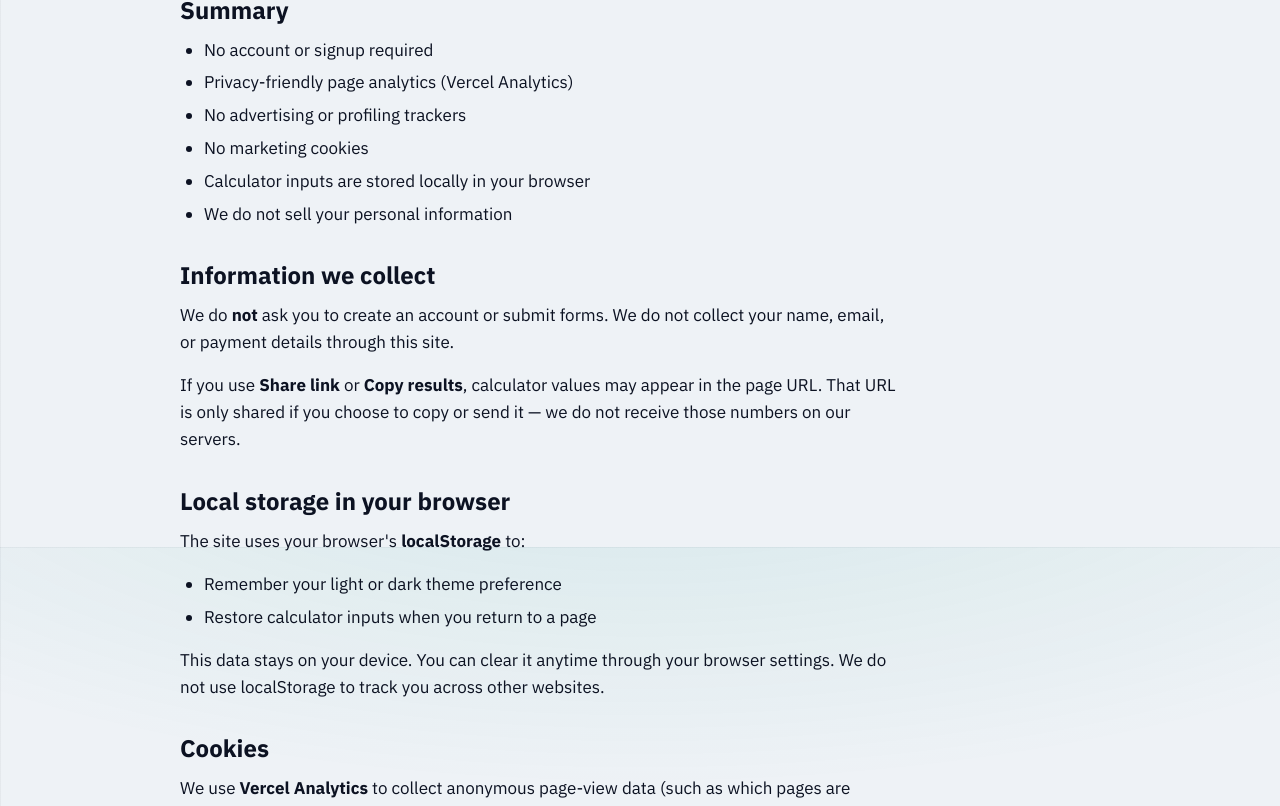
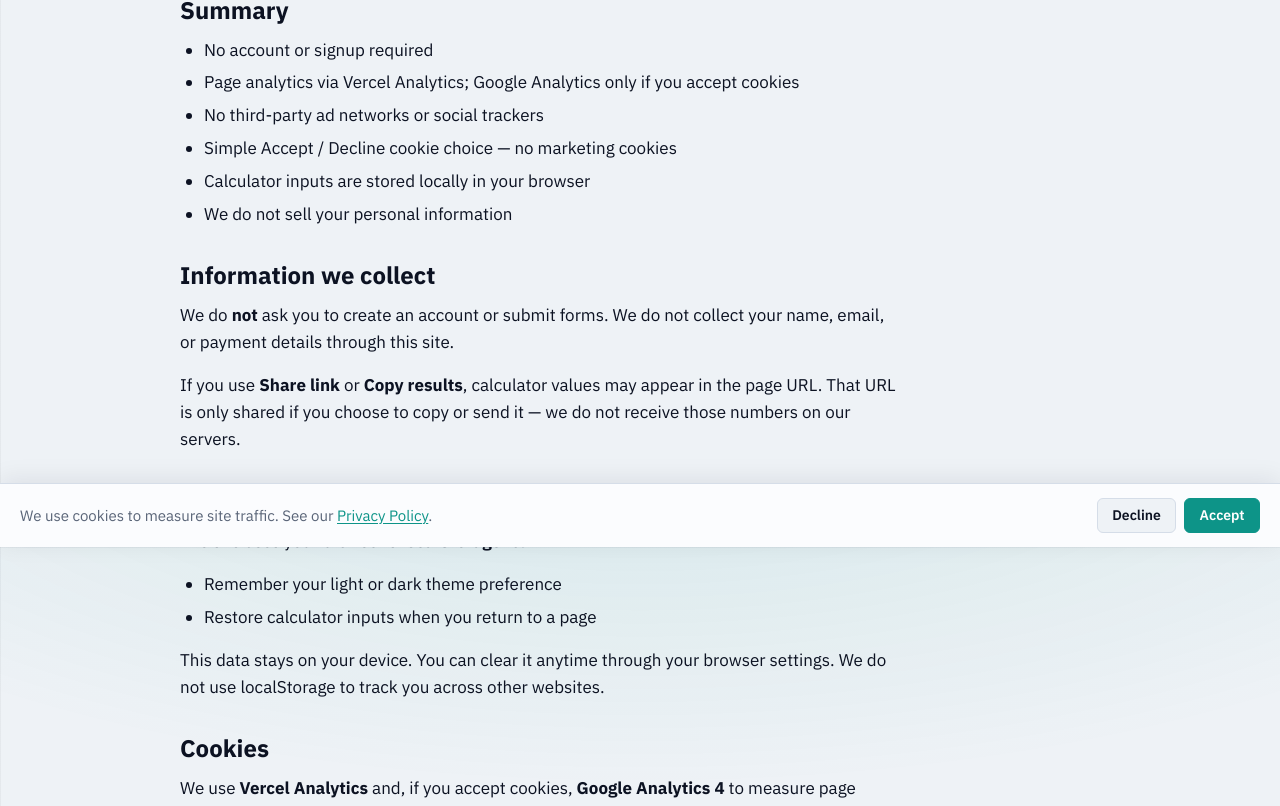
Before and after one commit to BeGood2Me/Ad-Breakeven, a Next.js app: page /privacy in a window 1280 px wide. Shown: the part 253-1059 px from the top of the page. Built offline with nearby package versions, Linux system fonts and the light colour scheme; no server answers.

Commit message:
Add Google Analytics with a simple cookie consent banner.
Gate GA behind Accept/Decline, document the choice in privacy, and read the measurement ID from NEXT_PUBLIC_GA_MEASUREMENT_ID.

Co-authored-by: Cursor <cursoragent@cursor.com>

```diff
--- a/app/globals.css
+++ b/app/globals.css
@@ -1291,3 +1291,72 @@ main {
     grid-template-columns: repeat(2, 1fr);
   }
 }
+
+/* Cookie consent — simple bottom bar */
+.cookie-banner {
+  position: fixed;
+  z-index: 200;
+  left: 0;
+  right: 0;
+  bottom: 0;
+  display: flex;
+  flex-wrap: wrap;
+  align-items: center;
+  justify-content: space-between;
+  gap: 0.75rem 1.25rem;
+  padding: 0.875rem 1.25rem;
+  background: var(--color-surface);
+  border-top: 1px solid var(--color-border);
+  box-shadow: 0 -4px 24px rgba(12, 18, 34, 0.08);
+}
+
+.cookie-banner-text {
+  margin: 0;
+  flex: 1 1 16rem;
+  font-size: 0.9375rem;
+  line-height: 1.45;
+  color: var(--color-text-muted);
+}
+
+.cookie-banner-actions {
+  display: flex;
+  flex-shrink: 0;
+  gap: 0.5rem;
+}
+
+.cookie-banner-btn {
+  font: inherit;
+  font-size: 0.875rem;
+  font-weight: 600;
+  line-height: 1.2;
+  padding: 0.5rem 0.9rem;
+  border-radius: var(--radius);
+  border: 1px solid var(--color-border);
+  background: var(--color-bg);
+  color: var(--color-text);
+  cursor: pointer;
+}
+
+.cookie-banner-btn:hover {
+  border-color: var(--color-text-muted);
+}
+
+.cookie-banner-btn:focus-visible {
+  outline: 2px solid var(--color-primary);
+  outline-offset: 2px;
+}
+
+.cookie-banner-btn-primary {
+  border-color: var(--color-primary);
+  background: var(--color-primary);
+  color: #fff;
+}
+
+.cookie-banner-btn-primary:hover {
+  border-color: var(--color-primary-hover);
+  background: var(--color-primary-hover);
+}
+
+[data-theme="dark"] .cookie-banner-btn-primary {
+  color: #0a0e14;
+}
--- a/app/layout.tsx
+++ b/app/layout.tsx
@@ -4,6 +4,8 @@ import { Analytics } from "@vercel/analytics/next";
 import { SITE_DESCRIPTION, SITE_NAME, SITE_URL } from "@/lib/site";
 import { websiteSchema } from "@/lib/schema";
 import { themeInitScript } from "@/lib/theme";
+import CookieBanner from "@/components/CookieBanner";
+import GoogleAnalytics from "@/components/GoogleAnalytics";
 import JsonLd from "@/components/JsonLd";
 import Header from "@/components/Header";
 import Footer from "@/components/Footer";
@@ -83,6 +85,8 @@ export default function RootLayout({
         <main id="main-content">{children}</main>
         <Footer />
         <Analytics />
+        <GoogleAnalytics />
+        <CookieBanner />
       </body>
     </html>
   );
--- a/app/privacy/page.tsx
+++ b/app/privacy/page.tsx
@@ -34,9 +34,9 @@ export default function PrivacyPage() {
         <h2 id="privacy-summary">Summary</h2>
         <ul>
           <li>No account or signup required</li>
-          <li>Privacy-friendly page analytics (Vercel Analytics)</li>
-          <li>No advertising or profiling trackers</li>
-          <li>No marketing cookies</li>
+          <li>Page analytics via Vercel Analytics; Google Analytics only if you accept cookies</li>
+          <li>No third-party ad networks or social trackers</li>
+          <li>Simple Accept / Decline cookie choice — no marketing cookies</li>
           <li>Calculator inputs are stored locally in your browser</li>
           <li>We do not sell your personal information</li>
         </ul>
@@ -76,10 +76,17 @@ export default function PrivacyPage() {
       <section className="content-section" aria-labelledby="privacy-cookies">
         <h2 id="privacy-cookies">Cookies</h2>
         <p>
-          We use <strong>Vercel Analytics</strong> to collect anonymous page-view
-          data (such as which pages are visited and referring site). It does not
-          use advertising cookies and is not used for cross-site tracking. We do
-          not set marketing or profiling cookies.
+          We use <strong>Vercel Analytics</strong> and, if you accept cookies,{" "}
+          <strong>Google Analytics 4</strong> to measure page views, traffic
+          sources, and basic usage. Google Analytics may set cookies used for
+          measurement. We do not use these tools for advertising remarketing or
+          third-party ad networks.
+        </p>
+        <p>
+          On your first visit you can <strong>Accept</strong> or{" "}
+          <strong>Decline</strong> analytics cookies. Your choice is stored in
+          localStorage on your device. Declining keeps Google Analytics from
+          loading. Clear site data in your browser to see the choice again.
         </p>
         <p>
           The site may rely on strictly necessary technical storage (such as
@@ -100,8 +107,9 @@ export default function PrivacyPage() {
       <section className="content-section" aria-labelledby="privacy-third">
         <h2 id="privacy-third">Third parties</h2>
         <p>
-          We use Vercel Analytics for anonymous traffic measurement. We do not
-          embed third-party ad networks or social trackers on calculator pages.
+          We use Vercel Analytics and Google Analytics (Google LLC) for traffic
+          measurement. We do not embed third-party ad networks or social trackers
+          on calculator pages.
         </p>
       </section>
 
--- /dev/null
+++ b/components/CookieBanner.tsx
@@ -0,0 +1,74 @@
+"use client";
+
+import Link from "next/link";
+import { usePathname } from "next/navigation";
+import { useEffect, useState } from "react";
+
+const STORAGE_KEY = "cookie-consent";
+
+export type CookieConsent = "accepted" | "declined";
+
+export function getCookieConsent(): CookieConsent | null {
+  if (typeof window === "undefined") return null;
+  const value = window.localStorage.getItem(STORAGE_KEY);
+  if (value === "accepted" || value === "declined") return value;
+  return null;
+}
+
+export function setCookieConsent(value: CookieConsent) {
+  window.localStorage.setItem(STORAGE_KEY, value);
+  window.dispatchEvent(
+    new CustomEvent("cookie-consent-change", { detail: value })
+  );
+}
+
+export default function CookieBanner() {
+  const pathname = usePathname();
+  const [visible, setVisible] = useState(false);
+
+  useEffect(() => {
+    if (pathname.startsWith("/embed")) {
+      setVisible(false);
+      return;
+    }
+    setVisible(getCookieConsent() === null);
+  }, [pathname]);
+
+  if (!visible) return null;
+
+  function accept() {
+    setCookieConsent("accepted");
+    setVisible(false);
+  }
+
+  function decline() {
+    setCookieConsent("declined");
+    setVisible(false);
+  }
+
+  return (
+    <div
+      className="cookie-banner"
+      role="dialog"
+      aria-label="Cookie consent"
+      aria-describedby="cookie-banner-text"
+    >
+      <p id="cookie-banner-text" className="cookie-banner-text">
+        We use cookies to measure site traffic. See our{" "}
+        <Link href="/privacy">Privacy Policy</Link>.
+      </p>
+      <div className="cookie-banner-actions">
+        <button type="button" className="cookie-banner-btn" onClick={decline}>
+          Decline
+        </button>
+        <button
+          type="button"
+          className="cookie-banner-btn cookie-banner-btn-primary"
+          onClick={accept}
+        >
+          Accept
+        </button>
+      </div>
+    </div>
+  );
+}
--- /dev/null
+++ b/components/GoogleAnalytics.tsx
@@ -0,0 +1,44 @@
+"use client";
+
+import Script from "next/script";
+import { useEffect, useState } from "react";
+import {
+  getCookieConsent,
+  type CookieConsent,
+} from "@/components/CookieBanner";
+import { GA_MEASUREMENT_ID } from "@/lib/site";
+
+export default function GoogleAnalytics() {
+  const [consent, setConsent] = useState<CookieConsent | null>(null);
+
+  useEffect(() => {
+    setConsent(getCookieConsent());
+
+    function onChange(event: Event) {
+      const detail = (event as CustomEvent<CookieConsent>).detail;
+      setConsent(detail);
+    }
+
+    window.addEventListener("cookie-consent-change", onChange);
+    return () => window.removeEventListener("cookie-consent-change", onChange);
+  }, []);
+
+  if (consent !== "accepted") return null;
+
+  return (
+    <>
+      <Script
+        src={`https://www.googletagmanager.com/gtag/js?id=${GA_MEASUREMENT_ID}`}
+        strategy="afterInteractive"
+      />
+      <Script id="google-analytics" strategy="afterInteractive">
+        {`
+          window.dataLayer = window.dataLayer || [];
+          function gtag(){dataLayer.push(arguments);}
+          gtag('js', new Date());
+          gtag('config', '${GA_MEASUREMENT_ID}');
+        `}
+      </Script>
+    </>
+  );
+}
--- a/lib/llms.ts
+++ b/lib/llms.ts
@@ -81,7 +81,7 @@ export function buildLlmsTxt(): string {
     linkLine(
       "Privacy Policy",
       "/privacy",
-      "What data the site collects — Vercel Analytics for page views; no ad trackers"
+      "What data the site collects — Vercel Analytics and Google Analytics for page views; no ad networks"
     ),
     linkLine(
       "Terms of Use",
--- a/lib/site.ts
+++ b/lib/site.ts
@@ -3,6 +3,9 @@ export const SITE_NAME = "Ad Breakeven";
 export const FAQ_PAGE_TITLE = "Ad Breakeven FAQ";
 export const SITE_DESCRIPTION =
   "Find break-even ROAS, max CPA, max CPC, and ad profit for ecommerce and lead gen. Free calculators with shareable results and next steps.";
+/** Google Analytics 4 measurement ID (public client ID) */
+export const GA_MEASUREMENT_ID =
+  process.env.NEXT_PUBLIC_GA_MEASUREMENT_ID ?? "G-777FR0Y1TN";
 
 export const CALCULATOR_NAV_LINKS = [
   { href: "/", label: "Break-even Calculator", shortLabel: "Break-even" },
```
